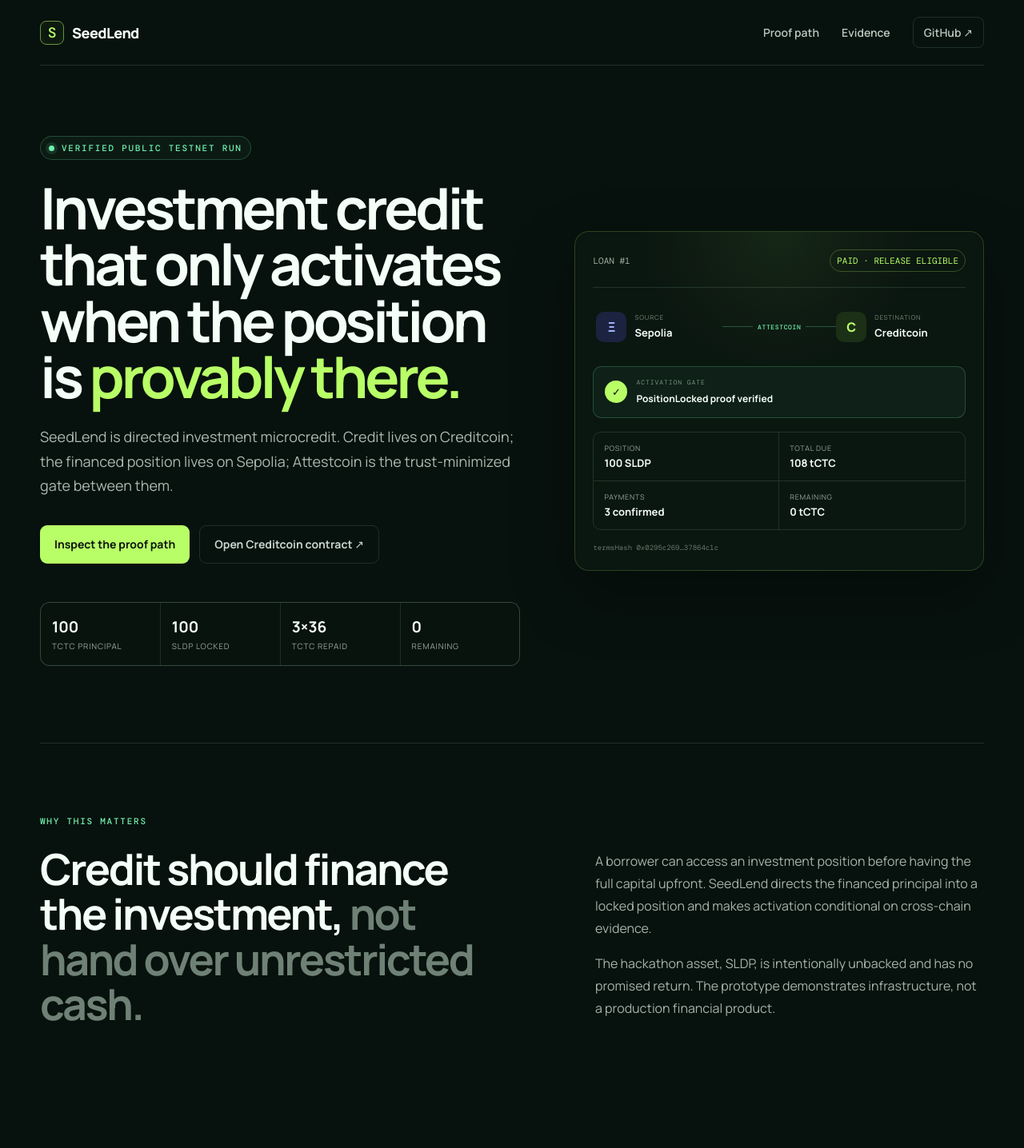
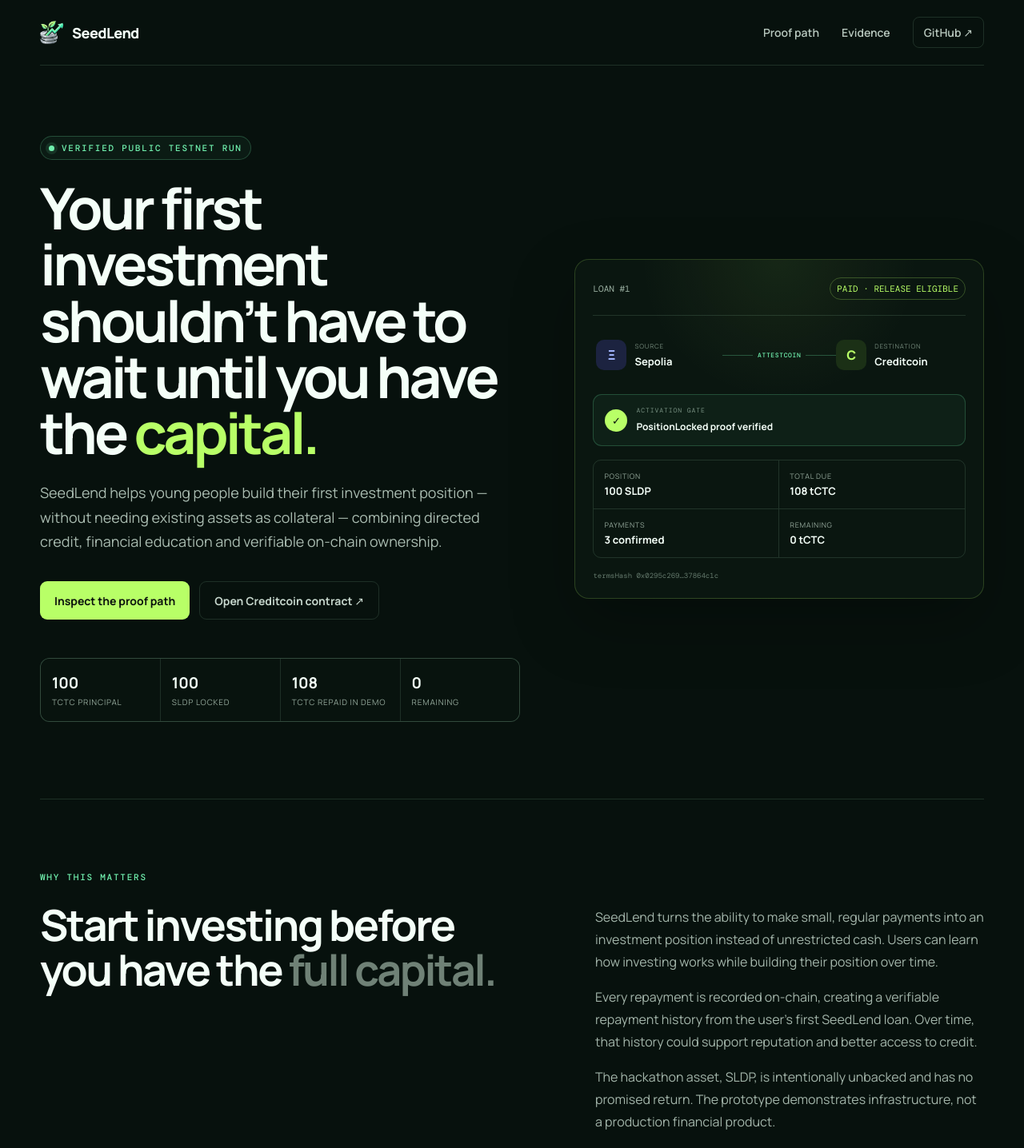
Before and after one commit to SergioBenaR/seedlend, a website: page app/index.html in a window 1280 px wide. Shown: the top 1436 px of the page at 80% size. Drawn offline with nearby package versions, Linux system fonts and the light colour scheme.

Commit message:
feat: refine site messaging and branding

```diff
--- a/app/index.html
+++ b/app/index.html
@@ -3,9 +3,9 @@
   <head>
     <meta charset="UTF-8" />
     <meta name="viewport" content="width=device-width, initial-scale=1.0" />
-    <meta name="description" content="SeedLend — directed investment microcredit with Attestcoin proof-gated activation." />
+    <meta name="description" content="SeedLend helps young people build a first investment position through directed credit, financial education and verifiable on-chain ownership." />
     <meta name="theme-color" content="#07110d" />
-    <title>SeedLend — Proof-gated investment credit</title>
+    <title>SeedLend — Your first investment starts here</title>
     <link rel="preconnect" href="https://fonts.googleapis.com" />
     <link rel="preconnect" href="https://fonts.gstatic.com" crossorigin />
     <link href="https://fonts.googleapis.com/css2?family=DM+Mono:wght@400;500&family=Manrope:wght@400;500;600;700;800&display=swap" rel="stylesheet" />
--- a/app/main.js
+++ b/app/main.js
@@ -28,24 +28,24 @@
   ["02", "Sepolia", "Investment position locked", "100 SLDP is transferred into SeedLendVault. The vault emits PositionLocked with the exact loan terms hash.", explorerLink(sep, "tx", evidence.positionTx, short(evidence.positionTx)), "POSITION LOCKED"],
   ["03", "Attestcoin", "Source evidence proven", "Attestcoin proves the Sepolia transaction to Creditcoin. Without this proof, SeedLendLoan cannot activate.", explorerLink(cc, "tx", evidence.activationTx, short(evidence.activationTx)), "PROOF VERIFIED"],
   ["04", "Creditcoin", "Loan activated", "The destination contract validates vault, borrower, asset, principal and termsHash before changing state to Active.", "sourceQueryId recorded on-chain", "ACTIVE"],
-  ["05", "Creditcoin", "Repayments completed", "Three native tCTC repayments are recorded and forwarded to the originator. The final payment emits LoanPaid.", evidence.repayments.map((tx, i) => explorerLink(cc, "tx", tx, `36 tCTC · ${i + 1}/3`)).join("<span class='dot'>·</span>"), "108 / 108 tCTC"],
+  ["05", "Creditcoin", "Repayments recorded", "Native tCTC repayments are recorded on-chain and forwarded to the originator. In this public demo, three payments complete the 108 tCTC total due.", evidence.repayments.map((tx, i) => explorerLink(cc, "tx", tx, `36 tCTC · ${i + 1}/3`)).join("<span class='dot'>·</span>"), "108 / 108 tCTC"],
   ["06", "Creditcoin", "Release eligibility reached", "After totalDue is reached, the contract emits ReleaseEligible. Cross-chain release itself stays outside the hackathon MVP.", explorerLink(cc, "tx", evidence.repayments[2], "View final on-chain event"), "RELEASE ELIGIBLE"]
 ];
 
 const app = document.querySelector("#app");
 app.innerHTML = `
 <header class="topbar">
-  <a class="brand" href="#top"><span class="brand-mark">S</span><span>SeedLend</span></a>
+  <a class="brand" href="#top"><img class="brand-mark" src="./seedlend-isotype.png" alt="" style="border:0;box-shadow:none;object-fit:contain;background:transparent"><span>SeedLend</span></a>
   <nav><a href="#proof">Proof path</a><a href="#evidence">Evidence</a><a class="nav-cta" href="https://github.com/SergioBenaR/seedlend" target="_blank" rel="noreferrer">GitHub ↗</a></nav>
 </header>
 <main id="top">
   <section class="hero shell">
     <div class="hero-copy">
       <div class="eyebrow"><span class="live-dot"></span> VERIFIED PUBLIC TESTNET RUN</div>
-      <h1>Investment credit that only activates when the position is <em>provably there.</em></h1>
-      <p class="lede">SeedLend is directed investment microcredit. Credit lives on Creditcoin; the financed position lives on Sepolia; Attestcoin is the trust-minimized gate between them.</p>
+      <h1>Your first investment shouldn’t have to wait until you have the <em>capital.</em></h1>
+      <p class="lede">SeedLend helps young people build their first investment position — without needing existing assets as collateral — combining directed credit, financial education and verifiable on-chain ownership.</p>
       <div class="hero-actions"><a class="button primary" href="#proof">Inspect the proof path</a><a class="button ghost" href="${cc}/address/${evidence.loan}" target="_blank" rel="noreferrer">Open Creditcoin contract ↗</a></div>
-      <div class="hero-metrics"><div><strong>100</strong><span>tCTC principal</span></div><div><strong>100</strong><span>SLDP locked</span></div><div><strong>3×36</strong><span>tCTC repaid</span></div><div><strong>0</strong><span>remaining</span></div></div>
+      <div class="hero-metrics"><div><strong>100</strong><span>tCTC principal</span></div><div><strong>100</strong><span>SLDP locked</span></div><div><strong>108</strong><span>tCTC repaid in demo</span></div><div><strong>0</strong><span>remaining</span></div></div>
     </div>
     <div class="proof-card">
       <div class="proof-card-head"><span>LOAN #${evidence.loanId}</span><span class="status-pill">PAID · RELEASE ELIGIBLE</span></div>
@@ -56,7 +56,7 @@
     </div>
   </section>
 
-  <section class="thesis shell"><div class="section-kicker">WHY THIS MATTERS</div><div class="thesis-grid"><h2>Credit should finance the investment, <span>not hand over unrestricted cash.</span></h2><div class="thesis-copy"><p>A borrower can access an investment position before having the full capital upfront. SeedLend directs the financed principal into a locked position and makes activation conditional on cross-chain evidence.</p><p>The hackathon asset, SLDP, is intentionally unbacked and has no promised return. The prototype demonstrates infrastructure, not a production financial product.</p></div></div></section>
+  <section class="thesis shell"><div class="section-kicker">WHY THIS MATTERS</div><div class="thesis-grid"><h2>Start investing before you have the <span>full capital.</span></h2><div class="thesis-copy"><p>SeedLend turns the ability to make small, regular payments into an investment position instead of unrestricted cash. Users can learn how investing works while building their position over time.</p><p>Every repayment is recorded on-chain, creating a verifiable repayment history from the user’s first SeedLend loan. Over time, that history could support reputation and better access to credit.</p><p>The hackathon asset, SLDP, is intentionally unbacked and has no promised return. The prototype demonstrates infrastructure, not a production financial product.</p></div></div></section>
 
   <section class="proof-section shell" id="proof">
     <div class="section-heading"><div><div class="section-kicker">THE VERTICAL SLICE</div><h2>One lifecycle. Two chains. One proof gate.</h2></div><p>Every critical transition below has already happened on public testnets.</p></div>
@@ -77,5 +77,5 @@
 
   <section class="boundary shell"><div class="section-kicker">MVP BOUNDARY</div><div class="boundary-grid"><div><h3>Implemented now</h3><p>Loan state on Creditcoin, locked position on Sepolia, Attestcoin proof-gated activation, native tCTC repayment history and release eligibility.</p></div><div><h3>Deliberately next</h3><p>Production underwriting, real investment assets, legal/custody model, default handling and reverse cross-chain release.</p></div></div></section>
 </main>
-<footer class="footer shell"><div><strong>SeedLend</strong><span>Cross-chain infrastructure for financed investment positions.</span></div><div class="footer-note">BUIDL CTC 2026 · Public testnet demo · No real funds or promised returns</div></footer>
+<footer class="footer shell"><div><img src="./seedlend-logo-full.png" alt="SeedLend — Your first investment starts here" style="width:300px;max-width:72vw;height:auto;display:block"><span>Cross-chain infrastructure for financed investment positions.</span></div><div class="footer-note">BUIDL CTC 2026 · Public testnet demo · No real funds or promised returns</div></footer>
 `;
```
Also changed, not shown: app/seedlend-isotype.png (added), app/seedlend-logo-full.png (added).
